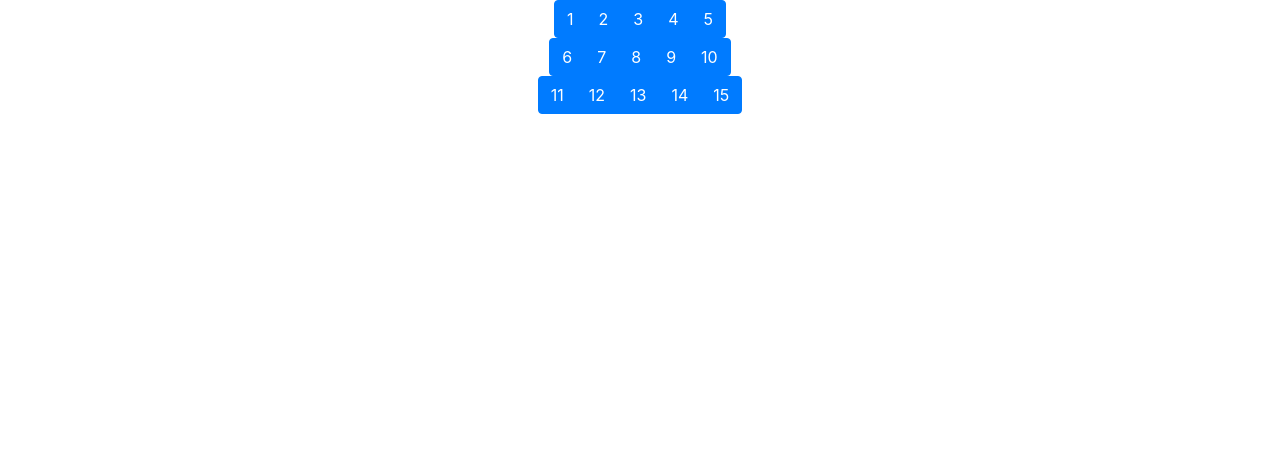
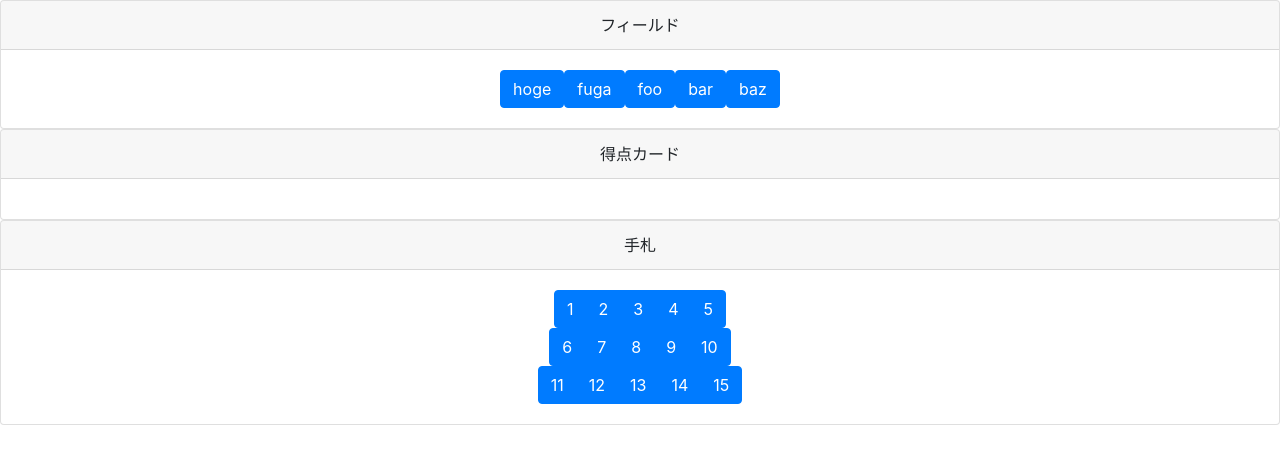
Before and after one commit to mtsml/hagetaka, a React (Create React App) app: page / in a window 1280 px wide. Shown: the top 464 px of the page. Built offline with nearby package versions, Linux system fonts and the light colour scheme.

Commit message:
[Add] フィールドを追加

```diff
--- a/src/App.js
+++ b/src/App.js
@@ -1,11 +1,32 @@
 import React from 'react';
 import './App.css';
 import ButtonArea from './ButtonArea.js'
+import Contents from './Contents.js'
+import Hand from './Hand.js'
 
-function App() {
+const App = () => {
+  const players = [
+    {name: "hoge", hand: 1},
+    {name: "fuga", hand: 2},
+    {name: "foo", hand: 3},
+    {name: "bar", hand: 4},
+    {name: "baz", hand: 5}
+  ]
   return (
     <div className="App">
-      <ButtonArea />
+      <Contents title='フィールド'>
+        {players.map(player => {
+          return (
+            <Hand text={player.name} />
+          )
+        })}
+      </Contents>
+      <Contents title='得点カード'>
+
+      </Contents>
+      <Contents title='手札'>
+        <ButtonArea />
+      </Contents>
     </div>
   );
 }
--- /dev/null
+++ b/src/Contents.js
@@ -0,0 +1,15 @@
+import React from 'react';
+import { Card } from 'react-bootstrap';
+
+const Contents = (props) => {
+return (
+        <Card>
+            <Card.Header>{props.title}</Card.Header>
+            <Card.Body>
+                {props.children}
+            </Card.Body>
+        </Card>
+    )
+}
+
+export default Contents
--- /dev/null
+++ b/src/Hand.js
@@ -0,0 +1,12 @@
+import React from 'react';
+import { Button } from 'react-bootstrap'
+
+const Hand = (props) => {
+    return (
+        <Button>
+            {props.text}
+        </Button>
+    )
+}
+
+export default Hand
```
